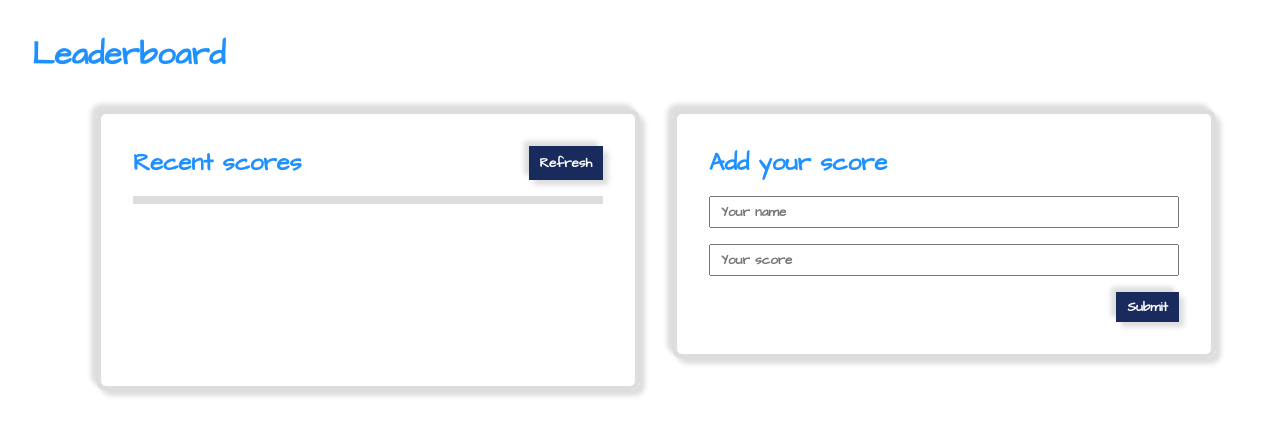
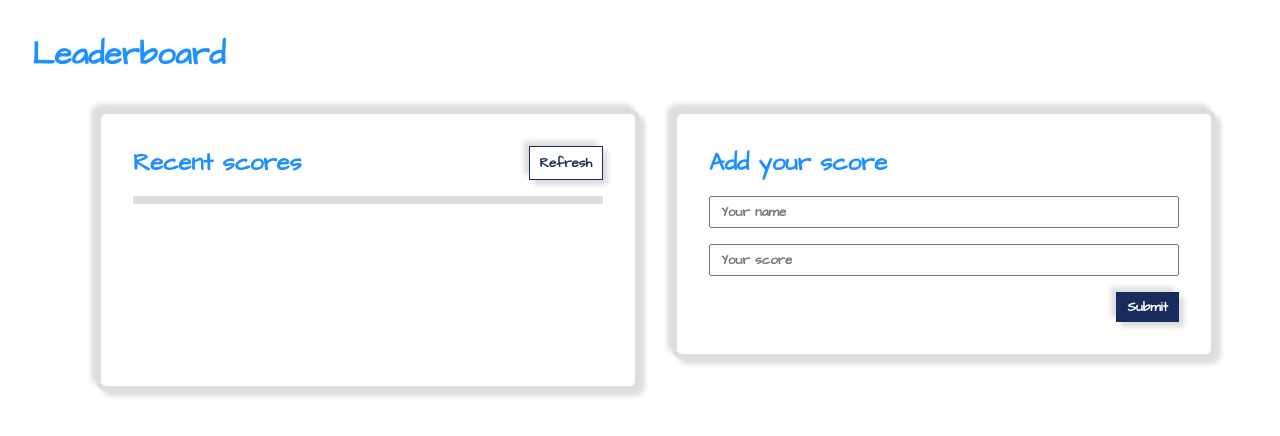
Before and after one commit to Felix45/leaderboard, a website built with webpack: page src/index.html in a window 1280 px wide. In both pictures the pointer is over the button "Refresh". Built offline with nearby package versions, Linux system fonts and the light colour scheme; no server answers.

Commit message:
Update hover effect on buttons

```diff
--- a/src/style.css
+++ b/src/style.css
@@ -57,6 +57,16 @@ ol {
   background-color: var(--blue);
   border: 1px solid var(--blue);
   box-shadow: 5px 5px 5px var(--gray), -5px -5px 5px var(--gray);
+}
+
+.btn:hover {
+  color: var(--blue);
+  background-color: var(--white);
+}
+
+.btn:focus {
+  transform: scale(90%);
+  box-shadow: 3px 3px 3px var(--gray), -3px -3px 3px var(--gray);
 }
 
 .auto-height {
```
